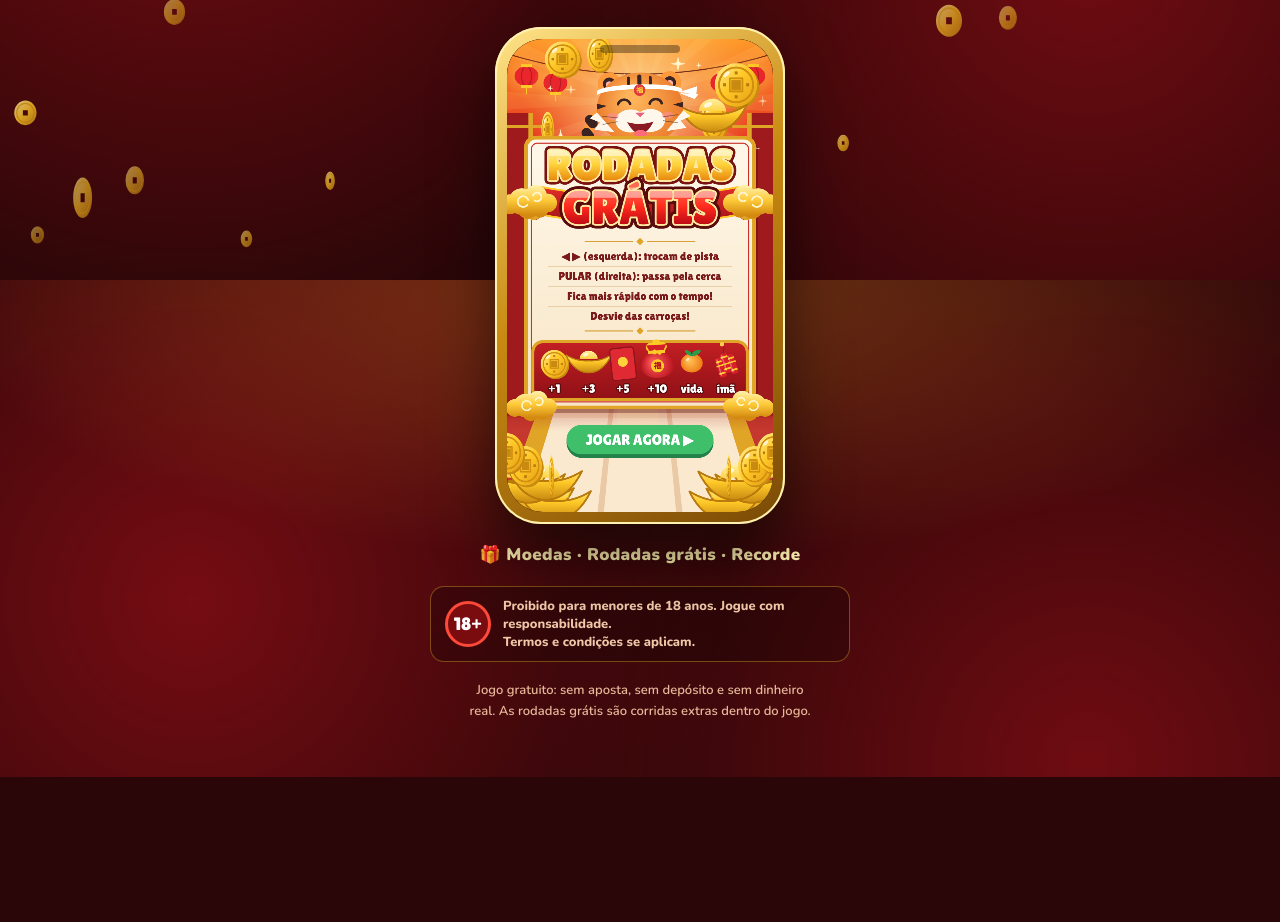
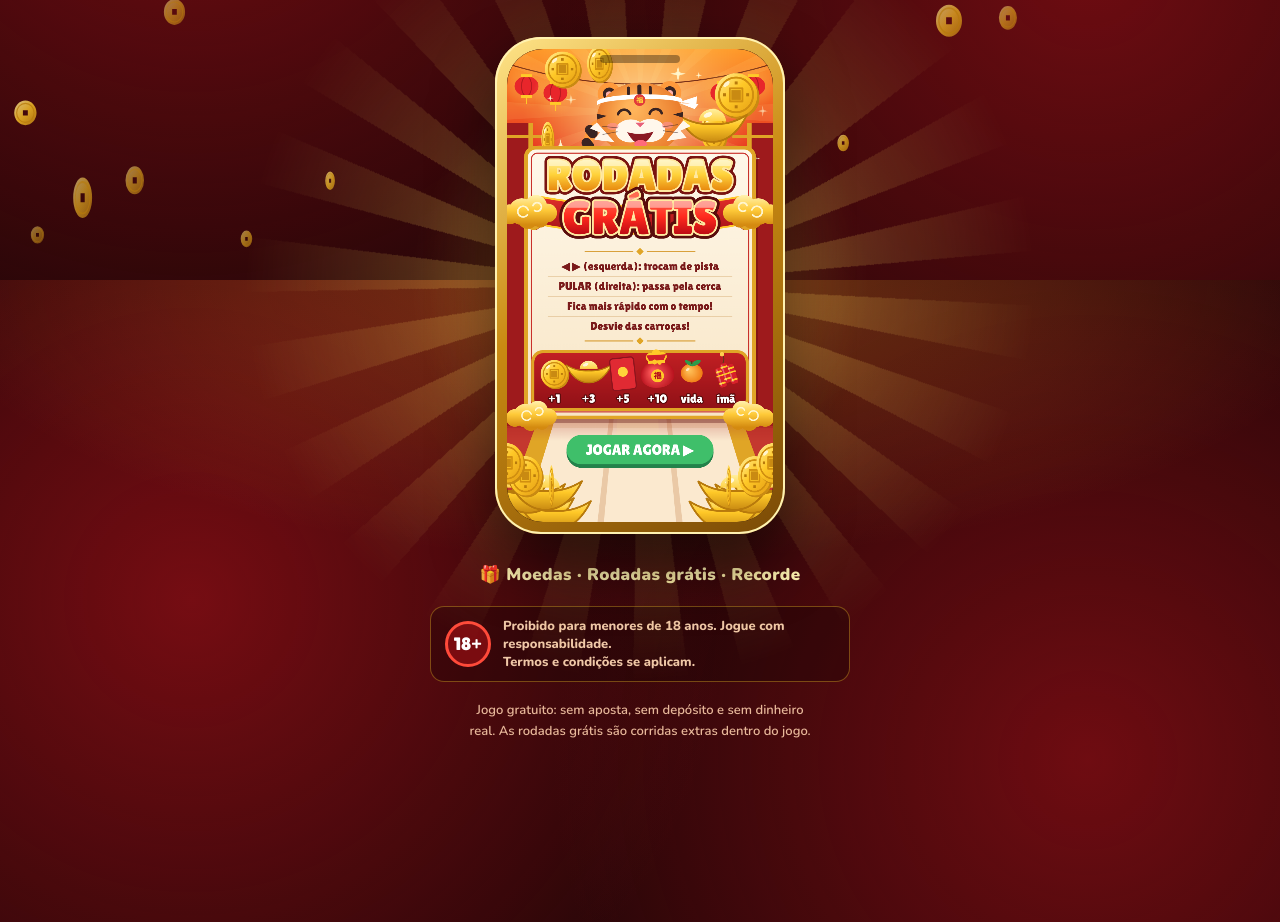
Before and after one commit to dougraz84/rodadas-gratis, a plain HTML site: page aqbvmpjuvm/index.html in a window 1280 px wide. Shown: the part 520-1442 px from the top of the page. Before the commit the page ends 1297 px from the top, so only its background shows below. Drawn offline with nearby package versions, Linux system fonts and the light colour scheme; animation ran at ten frames a second.

Commit message:
Raios de luz girando atrás do celular
Co-Authored-By: Claude Opus 5.5 <noreply@anthropic.com>

```diff
--- a/aqbvmpjuvm/index.html
+++ b/aqbvmpjuvm/index.html
@@ -108,6 +108,17 @@ body::before { content: ""; position: fixed; inset: 0 0 auto; height: env(safe-a
 #wrap.cheia #sair { display: block; }
 .esconde { display: none !important; }
 body.travado { overflow: hidden; }
+.palco { position: relative; width: 100%; display: flex; justify-content: center; padding-block: 10px; }
+.palco .celular { position: relative; z-index: 1; }
+.raios { position: absolute; left: 50%; top: 50%; width: 900px; height: 900px; margin: -450px 0 0 -450px; pointer-events: none; z-index: 0;
+  background: repeating-conic-gradient(from 0deg, rgba(255,214,90,.30) 0deg 8deg, rgba(255,214,90,0) 8deg 16deg);
+  -webkit-mask-image: radial-gradient(circle, #000 0, rgba(0,0,0,.9) 22%, rgba(0,0,0,.4) 42%, transparent 62%);
+          mask-image: radial-gradient(circle, #000 0, rgba(0,0,0,.9) 22%, rgba(0,0,0,.4) 42%, transparent 62%);
+  animation: raiosGira 40s linear infinite; }
+.raios::after { content: ""; position: absolute; left: 50%; top: 50%; width: 460px; height: 460px; margin: -230px 0 0 -230px; border-radius: 50%;
+  background: radial-gradient(circle, rgba(255,236,160,.6), rgba(255,170,60,.2) 45%, transparent 70%); }
+.heroi { overflow-x: clip; }
+@keyframes raiosGira { to { transform: rotate(360deg); } }
 #chuva { position: fixed; inset: 0; width: 100%; height: 100%; pointer-events: none; z-index: 0; }
 .topo { z-index: 20; } main { position: relative; z-index: 1; }
 
@@ -186,6 +197,8 @@ body.travado { overflow: hidden; }
     <div class="miolo">
       <h1 class="titulo-grande"><span class="l1">O JOGUE E GANHE</span><span class="l2">VOLTOU!</span></h1>
       <p class="lead">Colete moedas e ganhe até<strong class="destaque">100 RODADAS GRÁTIS</strong></p>
+      <div class="palco">
+      <div class="raios" aria-hidden="true"></div>
       <div class="celular">
         <div class="tela-cel">
           <div id="wrap">
@@ -197,6 +210,7 @@ body.travado { overflow: hidden; }
   <button id="bP" class="esconde" aria-label="Pausar">❚❚</button>
 </div></div>
         </div>
+      </div>
       </div>
       <p class="linha-info">🎁 Moedas · Rodadas grátis · Recorde</p>
       <div class="tag18">
```
